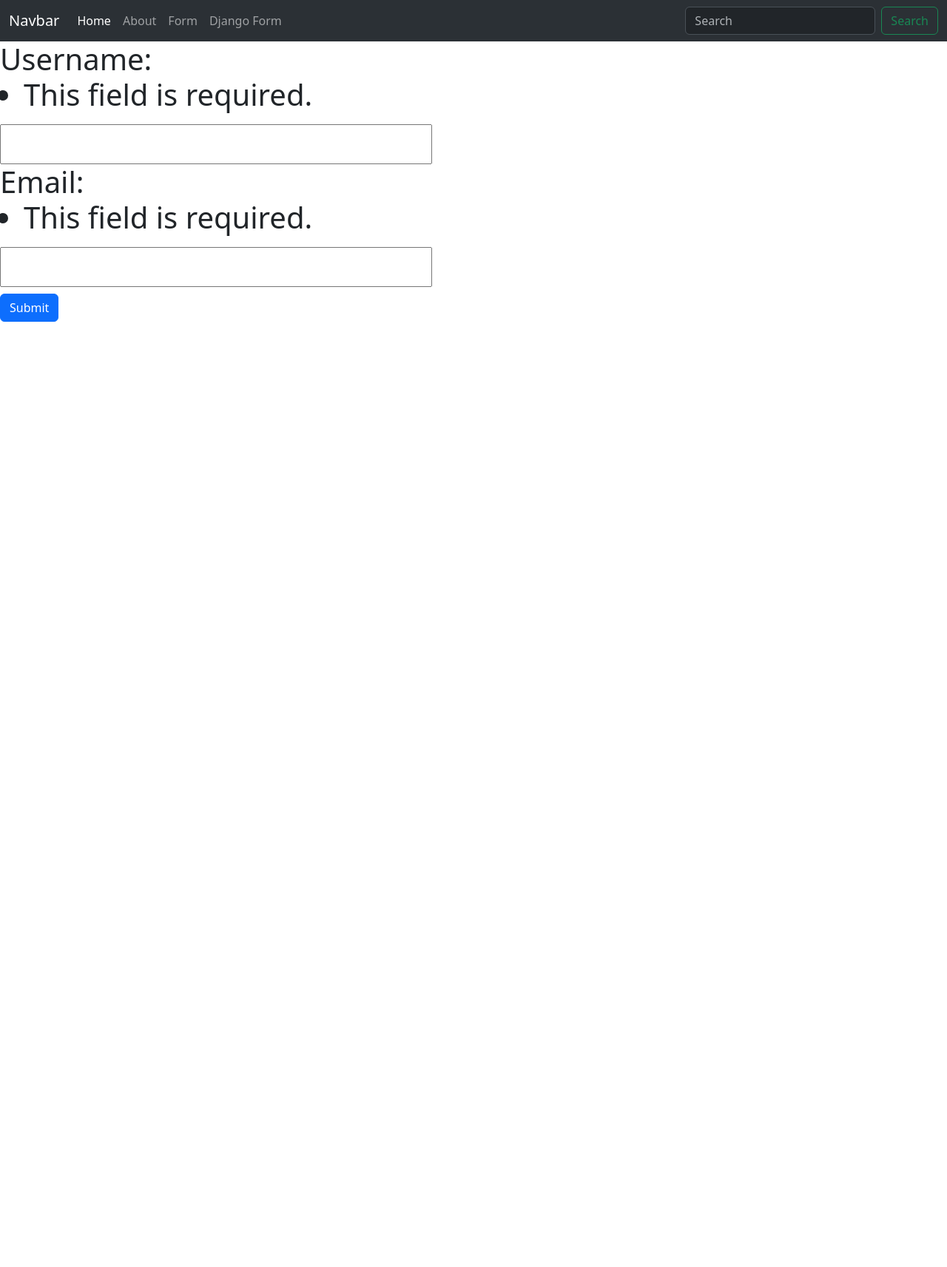
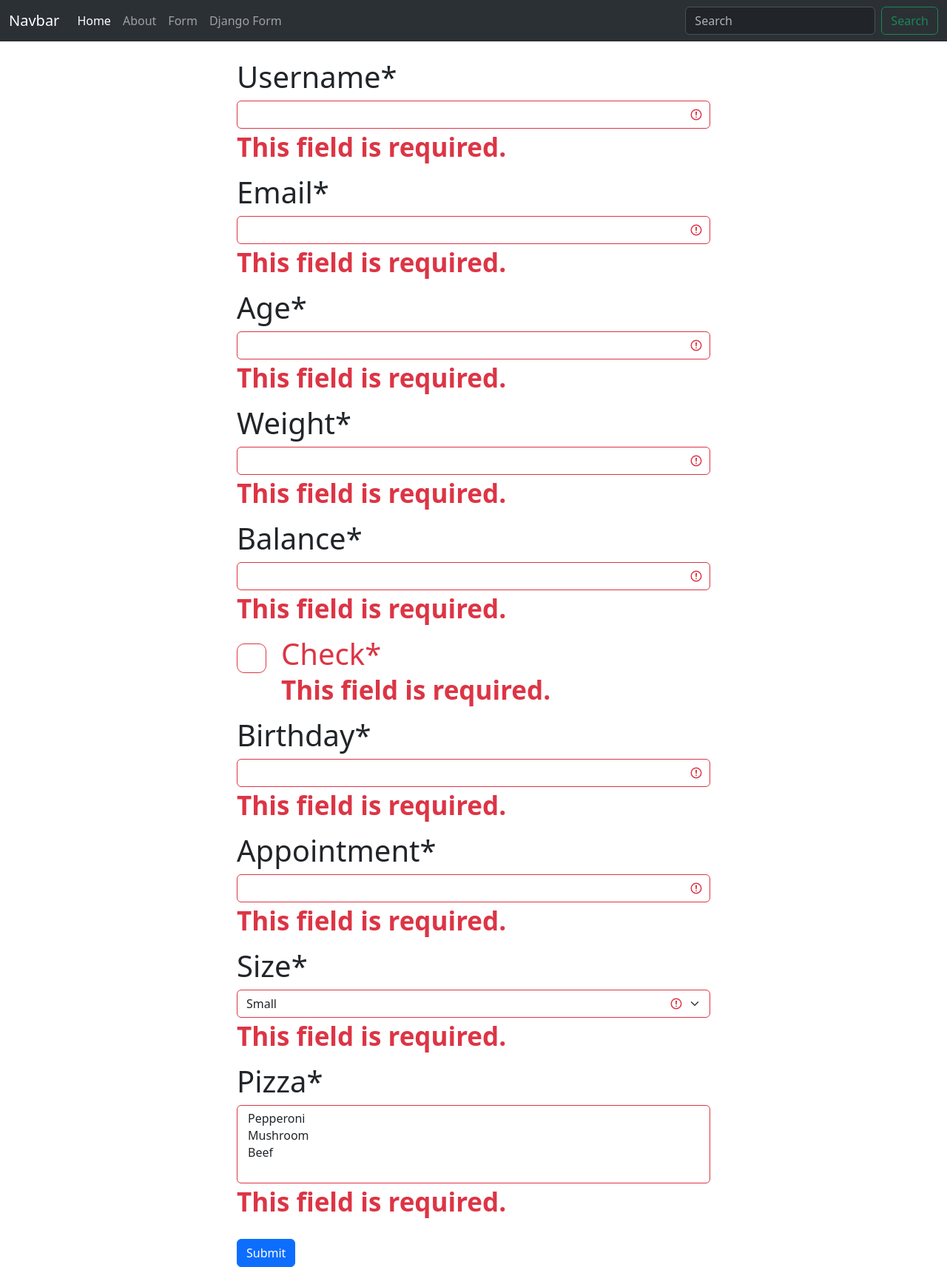
Before and after one commit to AbdullahAlTowsif/fifth-django-working-with-forms, a Django app: page /django_form/ in a window 1280 px wide. Shown: the whole page at 74% size. Before the commit the page ends 435 px from the top, so only its background shows below. Run offline with Django 5.2, Linux system fonts and the light colour scheme; some libraries are stand-ins or nearby versions.

Commit message:
crispy form added

```diff
--- a/fifth_django/settings.py
+++ b/fifth_django/settings.py
@@ -38,7 +38,13 @@ INSTALLED_APPS = [
     'django.contrib.messages',
     'django.contrib.staticfiles',
     'first_app',
+    "crispy_forms",
+    "crispy_bootstrap5",
 ]
+
+CRISPY_ALLOWED_TEMPLATE_PACKS = "bootstrap5"
+
+CRISPY_TEMPLATE_PACK = "bootstrap5"
 
 MIDDLEWARE = [
     'django.middleware.security.SecurityMiddleware',
--- a/first_app/forms.py
+++ b/first_app/forms.py
@@ -3,3 +3,13 @@ from django import forms
 class contactForm(forms.Form):
     name = forms.CharField(label='Username')
     email = forms.EmailField()
+    age = forms.IntegerField()
+    weight = forms.FloatField()
+    balance = forms.DecimalField()
+    check = forms.BooleanField()
+    birthday = forms.DateField()
+    appointment = forms.DateTimeField()
+    CHOICES = [('S', 'Small'), ('M', 'Medium'), ('L', 'Large')]
+    size = forms.ChoiceField(choices=CHOICES)
+    PIZZA = [('P', 'Pepperoni'), ('M', 'Mushroom'), ('B', 'Beef')]
+    pizza = forms.MultipleChoiceField(choices=PIZZA)
--- a/first_app/templates/first_app/django_form.html
+++ b/first_app/templates/first_app/django_form.html
@@ -1,12 +1,12 @@
 {% extends "base.html" %}
 
 {% block content %}
-
-<form method="post">
+{% load crispy_forms_tags %}
+<form method="post" style="width: 50%; height: 500px; margin: auto;" class="pt-4">
     {% csrf_token %}
     {% comment %} To turn into paragraph format: 'as_p' {% endcomment %}
-    {{form}}
-    <button type="submit" class="btn btn-primary">Submit</button>
+    {{form | crispy}}
+    <button type="submit" class="btn btn-primary mt-2">Submit</button>
 </form>
 
 {% endblock %}
```
